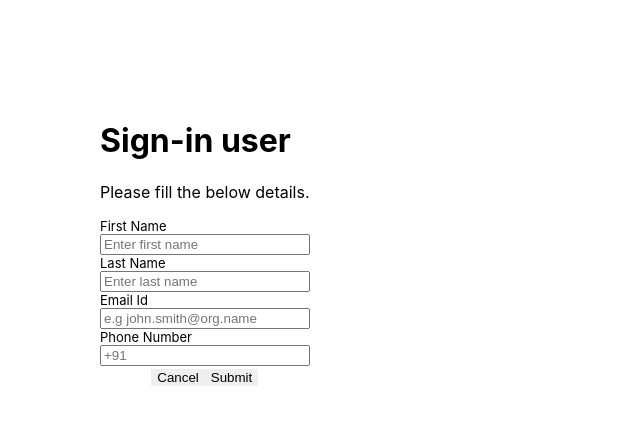
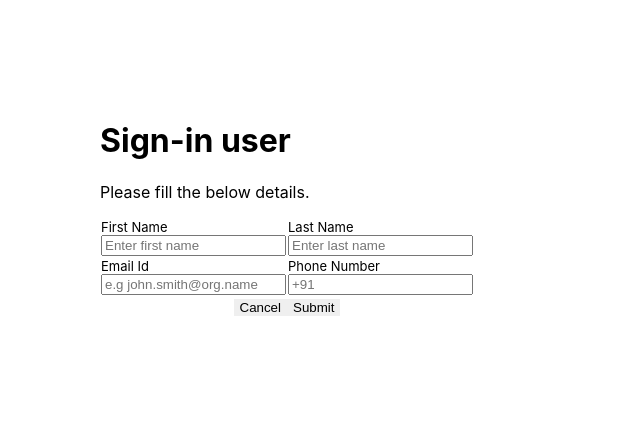
Before and after one commit to SuddalaSankeerthana/sign_in_form_react_js, a React (Create React App) app: page / in a window 1280 px wide. Shown: the top 424 px of the page, without its empty margins (0-640 px from the left). Built offline with nearby package versions, Linux system fonts and the light colour scheme.

Commit message:
Formatted with prettier

```diff
--- a/src/SignInForm.js
+++ b/src/SignInForm.js
@@ -4,22 +4,33 @@ export default function SignInForm() {
     <div className="login form">
       <HeadComponent></HeadComponent>
       <body>
-      <InputComponent
+      <tr>
+      <td><InputComponent
           lable={"First Name"}
           placeholder={"Enter first name"}
         ></InputComponent>
+        </td>
+        <td>
         <InputComponent
           lable={"Last Name"}
           placeholder={"Enter last name"}
         ></InputComponent>
+        </td>
+      </tr>
+      <tr>
+        <td>
          <InputComponent
           lable={"Email Id"}
           placeholder={"e.g john.smith@org.name"}
         ></InputComponent>
+        </td>
+        <td>
         <InputComponent
           lable={"Phone Number"}
           placeholder={"+91"}
         ></InputComponent>
+        </td>
+        </tr>
         <ButtonComponent type={"submit"} lable={"Cancel"}></ButtonComponent>
         <ButtonComponent type={"reset"} lable={"Submit"}></ButtonComponent>
       </body>
```
